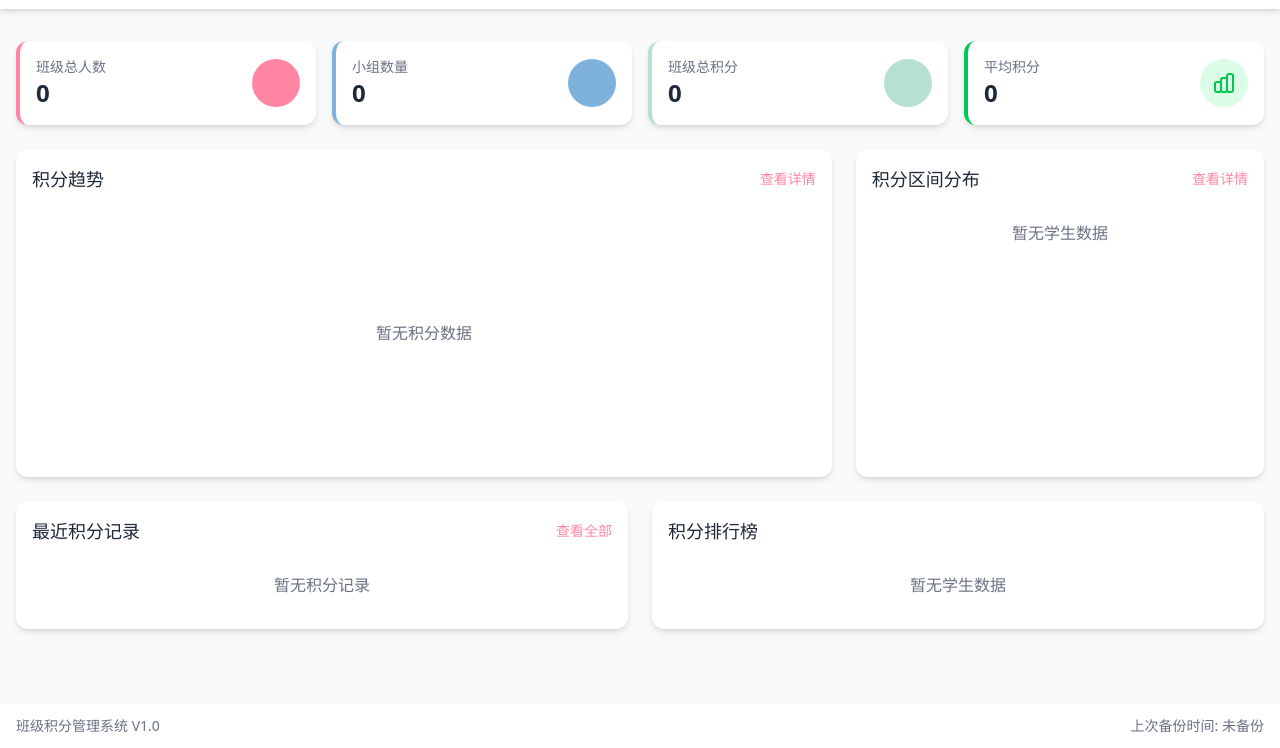
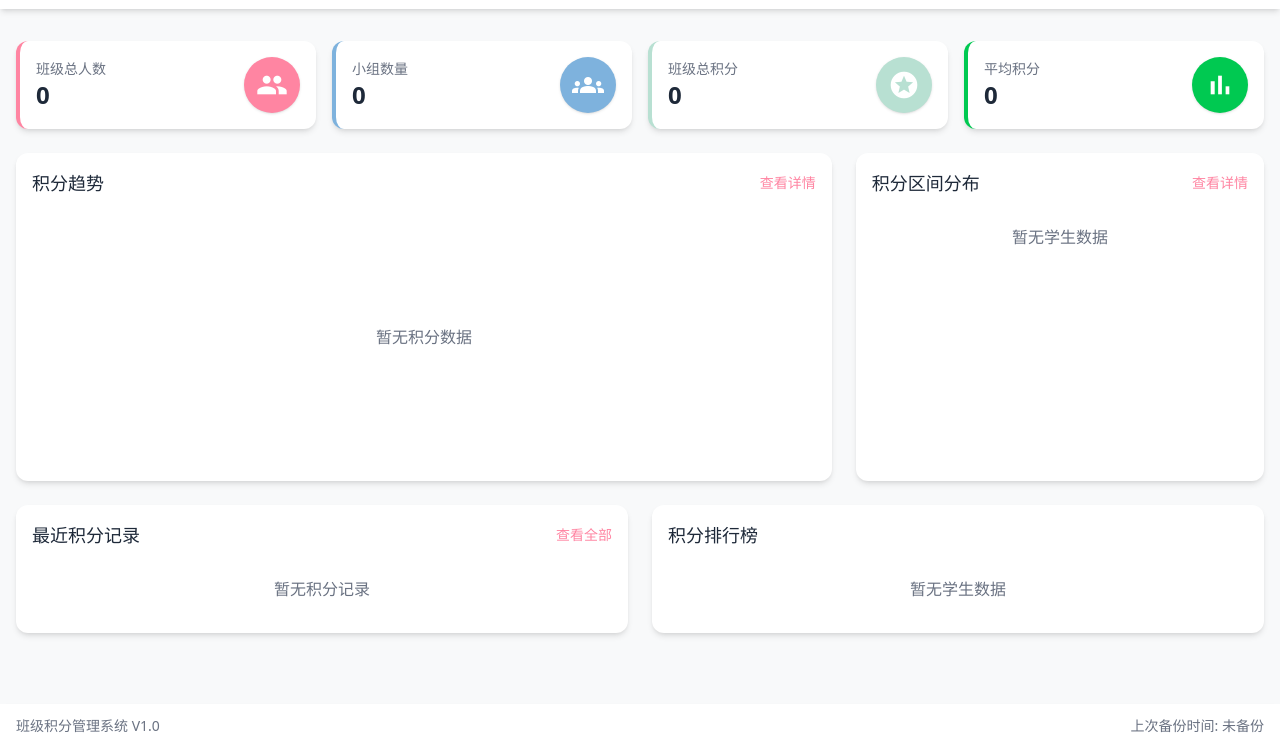
Before and after one commit to Zhao-yangyang/class_points_management, a plain HTML site: page index.html in a window 1280 px wide. Shown: the part 52-800 px from the top of the page. Drawn offline with nearby package versions, Linux system fonts and the light colour scheme.

Commit message:
在首页仪表盘中添加Material Icons字体，替换统计图标为Material Icons样式，优化图标显示效果。

```diff
--- a/index.html
+++ b/index.html
@@ -4,6 +4,8 @@
     <meta charset="UTF-8">
     <meta name="viewport" content="width=device-width, initial-scale=1.0">
     <title>班级积分管理系统</title>
+    <!-- 添加Material Icons字体 -->
+    <link href="https://fonts.googleapis.com/icon?family=Material+Icons" rel="stylesheet">
     <!-- 使用Tailwind CDN最新版本 -->
     <script src="https://cdn.jsdelivr.net/npm/@tailwindcss/browser@4"></script>
     <style type="text/tailwindcss">
@@ -235,10 +237,8 @@
                                 <p class="text-gray-500 text-sm">班级总人数</p>
                                 <h3 id="dashboard-total-students" class="text-2xl font-bold text-gray-800">0</h3>
                             </div>
-                            <div class="bg-primary bg-opacity-10 p-3 rounded-full">
-                                <svg xmlns="http://www.w3.org/2000/svg" class="h-6 w-6 text-primary" fill="none" viewBox="0 0 24 24" stroke="currentColor">
-                                    <path stroke-linecap="round" stroke-linejoin="round" stroke-width="2" d="M17 20h5v-2a3 3 0 00-5.356-1.857M17 20H7m10 0v-2c0-.656-.126-1.283-.356-1.857M7 20H2v-2a3 3 0 015.356-1.857M7 20v-2c0-.656.126-1.283.356-1.857m0 0a5.002 5.002 0 019.288 0M15 7a3 3 0 11-6 0 3 3 0 016 0zm6 3a2 2 0 11-4 0 2 2 0 014 0zM7 10a2 2 0 11-4 0 2 2 0 014 0z" />
-                                </svg>
+                            <div class="bg-primary p-3 rounded-full w-14 h-14 flex items-center justify-center shadow-sm">
+                                <i class="material-icons text-white" style="font-size: 32px;">people</i>
                             </div>
                         </div>
                     </div>
@@ -248,10 +248,8 @@
                                 <p class="text-gray-500 text-sm">小组数量</p>
                                 <h3 id="dashboard-total-groups" class="text-2xl font-bold text-gray-800">0</h3>
                             </div>
-                            <div class="bg-secondary bg-opacity-10 p-3 rounded-full">
-                                <svg xmlns="http://www.w3.org/2000/svg" class="h-6 w-6 text-secondary" fill="none" viewBox="0 0 24 24" stroke="currentColor">
-                                    <path stroke-linecap="round" stroke-linejoin="round" stroke-width="2" d="M3 6l3 1m0 0l-3 9a5.002 5.002 0 006.001 0M6 7l3 9M6 7l6-2m6 2l3-1m-3 1l-3 9a5.002 5.002 0 006.001 0M18 7l3 9m-3-9l-6-2m0-2v2m0 16V5m0 16H9m3 0h3" />
-                                </svg>
+                            <div class="bg-secondary p-3 rounded-full w-14 h-14 flex items-center justify-center shadow-sm">
+                                <i class="material-icons text-white" style="font-size: 32px;">groups</i>
                             </div>
                         </div>
                     </div>
@@ -261,10 +259,8 @@
                                 <p class="text-gray-500 text-sm">班级总积分</p>
                                 <h3 id="dashboard-total-points" class="text-2xl font-bold text-gray-800">0</h3>
                             </div>
-                            <div class="bg-accent bg-opacity-10 p-3 rounded-full">
-                                <svg xmlns="http://www.w3.org/2000/svg" class="h-6 w-6 text-accent" fill="none" viewBox="0 0 24 24" stroke="currentColor">
-                                    <path stroke-linecap="round" stroke-linejoin="round" stroke-width="2" d="M12 8c-1.657 0-3 .895-3 2s1.343 2 3 2 3 .895 3 2-1.343 2-3 2m0-8c1.11 0 2.08.402 2.599 1M12 8V7m0 1v8m0 0v1m0-1c-1.11 0-2.08-.402-2.599-1M21 12a9 9 0 11-18 0 9 9 0 0118 0z" />
-                                </svg>
+                            <div class="bg-accent p-3 rounded-full w-14 h-14 flex items-center justify-center shadow-sm">
+                                <i class="material-icons text-white" style="font-size: 32px;">stars</i>
                             </div>
                         </div>
                     </div>
@@ -274,10 +270,8 @@
                                 <p class="text-gray-500 text-sm">平均积分</p>
                                 <h3 id="dashboard-avg-points" class="text-2xl font-bold text-gray-800">0</h3>
                             </div>
-                            <div class="bg-green-100 p-3 rounded-full">
-                                <svg xmlns="http://www.w3.org/2000/svg" class="h-6 w-6 text-green-500" fill="none" viewBox="0 0 24 24" stroke="currentColor">
-                                    <path stroke-linecap="round" stroke-linejoin="round" stroke-width="2" d="M9 19v-6a2 2 0 00-2-2H5a2 2 0 00-2 2v6a2 2 0 002 2h2a2 2 0 002-2zm0 0V9a2 2 0 012-2h2a2 2 0 012 2v10m-6 0a2 2 0 002 2h2a2 2 0 002-2m0 0V5a2 2 0 012-2h2a2 2 0 012 2v14a2 2 0 01-2 2h-2a2 2 0 01-2-2z" />
-                                </svg>
+                            <div class="bg-green-500 p-3 rounded-full w-14 h-14 flex items-center justify-center shadow-sm">
+                                <i class="material-icons text-white" style="font-size: 32px;">bar_chart</i>
                             </div>
                         </div>
                     </div>
```
